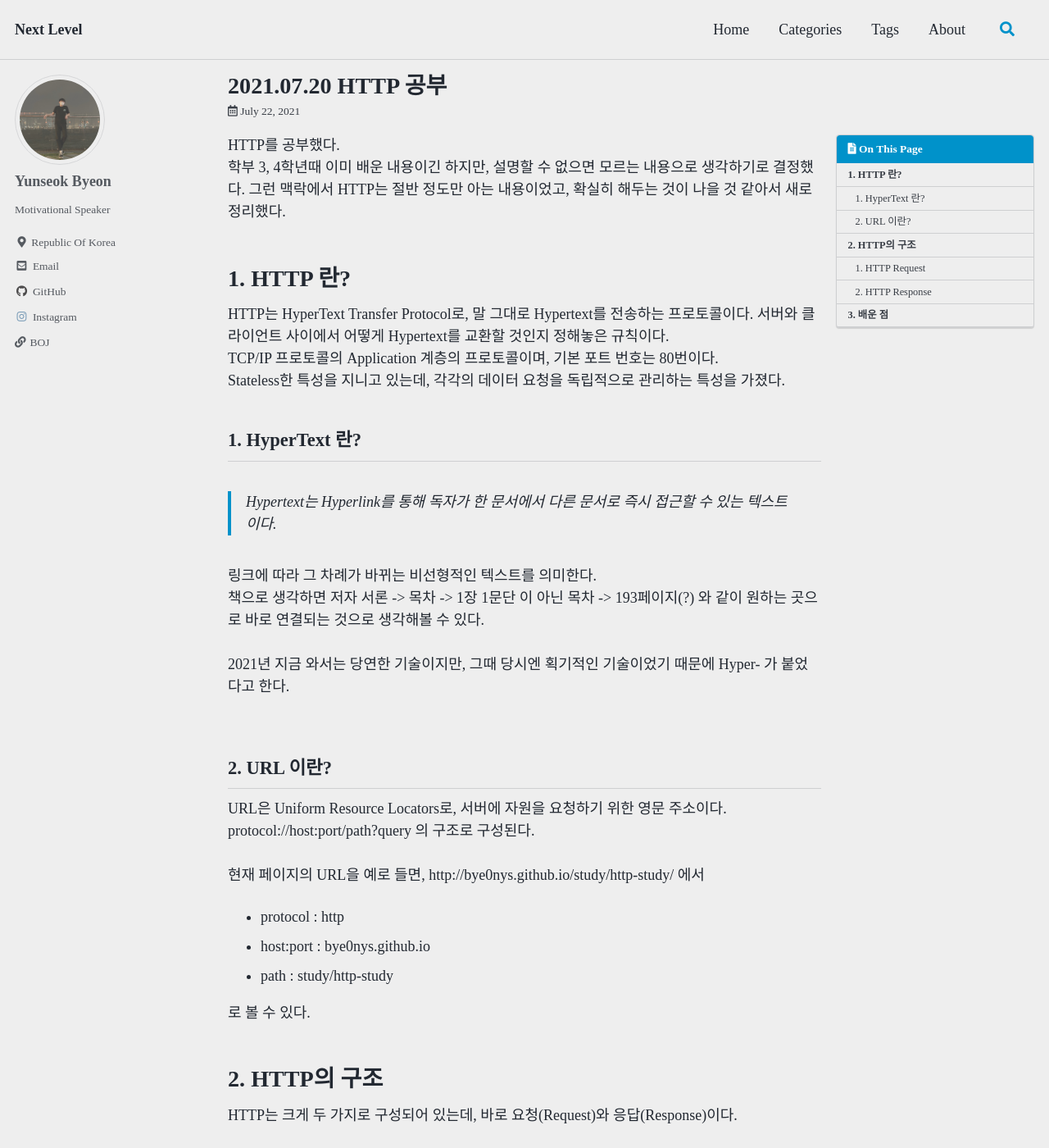
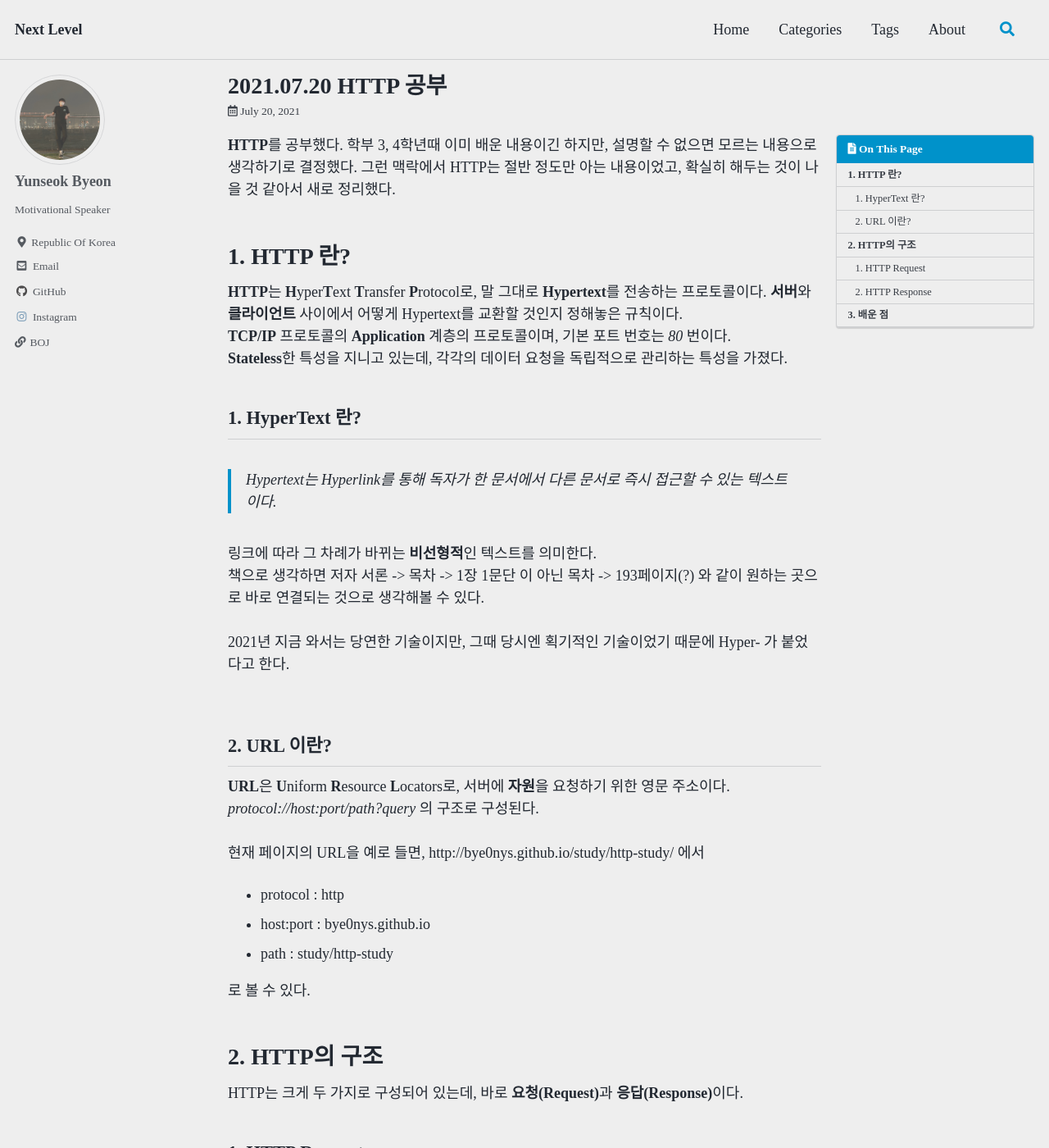
Before and after one commit to bye0nys/bye0nys.github.io, a Jekyll site: the page built from _posts/2021-07-20-http-study.md, in a window 1280 px wide and 1400 px high. Shown: the whole window at 82% size. Built offline with Jekyll 4.4.1, drawn with Linux system fonts in a browser that asks for light colours; cached includes are drawn as plain includes; some web fonts are replaced; comment, search, counter and statistics services are not loaded; some of the changed text lies outside the part shown.

Commit message:
post http-study

```diff
--- a/_posts/2021-07-20-http-study.md
+++ b/_posts/2021-07-20-http-study.md
@@ -14,28 +14,27 @@ comments: true
 toc: true
 toc_sticky: true
 
-date: 2021-07-22 14:48 +0900
-last_modified_at: 2021-07-22 14:48 +0900
+date: 2021-07-20 14:48 +0900
+last_modified_at: 2021-07-22 15:10 +0900
 ---
 
-HTTP를 공부했다.<br>
-학부 3, 4학년때 이미 배운 내용이긴 하지만, 설명할 수 없으면 모르는 내용으로 생각하기로 결정했다. 그런 맥락에서 HTTP는 절반 정도만 아는 내용이었고, 확실히 해두는 것이 나을 것 같아서 새로 정리했다.<br><br>
+<strong>HTTP</strong>를 공부했다. 학부 3, 4학년때 이미 배운 내용이긴 하지만, 설명할 수 없으면 모르는 내용으로 생각하기로 결정했다. 그런 맥락에서 HTTP는 절반 정도만 아는 내용이었고, 확실히 해두는 것이 나을 것 같아서 새로 정리했다.<br><br>
 
 # 1. HTTP 란?
-HTTP는 HyperText Transfer Protocol로, 말 그대로 Hypertext를 전송하는 프로토콜이다. 서버와 클라이언트 사이에서 어떻게 Hypertext를 교환할 것인지 정해놓은 규칙이다.<br>
-TCP/IP 프로토콜의 Application 계층의 프로토콜이며, 기본 포트 번호는 80번이다.<br>
-Stateless한 특성을 지니고 있는데, 각각의 데이터 요청을 독립적으로 관리하는 특성을 가졌다.<br>
+<strong>HTTP</strong>는 <strong>H</strong>yper<strong>T</strong>ext <strong>T</strong>ransfer <strong>P</strong>rotocol로, 말 그대로 <strong>Hypertext</strong>를 전송하는 프로토콜이다. <strong>서버</strong>와 <strong>클라이언트</strong> 사이에서 어떻게 Hypertext를 교환할 것인지 정해놓은 규칙이다.<br>
+<strong>TCP/IP</strong> 프로토콜의 <strong>Application</strong> 계층의 프로토콜이며, 기본 포트 번호는 _80_ 번이다.<br>
+<strong>Stateless</strong>한 특성을 지니고 있는데, 각각의 데이터 요청을 독립적으로 관리하는 특성을 가졌다.<br>
 
 ## 1. HyperText 란?
 > Hypertext는 Hyperlink를 통해 독자가 한 문서에서 다른 문서로 즉시 접근할 수 있는 텍스트이다.<br>
 
-링크에 따라 그 차례가 바뀌는 비선형적인 텍스트를 의미한다.<br>
+링크에 따라 그 차례가 바뀌는 <strong>비선형적</strong>인 텍스트를 의미한다.<br>
 책으로 생각하면 저자 서론 -> 목차 -> 1장 1문단 이 아닌 목차 -> 193페이지(?) 와 같이 원하는 곳으로 바로 연결되는 것으로 생각해볼 수 있다.<br><br>
 2021년 지금 와서는 당연한 기술이지만, 그때 당시엔 획기적인 기술이었기 때문에 Hyper- 가 붙었다고 한다.<br/><br/>
 
 ## 2. URL 이란?
-URL은 Uniform Resource Locators로, 서버에 자원을 요청하기 위한 영문 주소이다.<br>
-protocol://host:port/path?query 의 구조로 구성된다.<br><br>
+<strong>URL</strong>은 <strong>U</strong>niform <strong>R</strong>esource <strong>L</strong>ocators로, 서버에 <strong>자원</strong>을 요청하기 위한 영문 주소이다.<br>
+_protocol://host:port/path?query_ 의 구조로 구성된다.<br><br>
 현재 페이지의 URL을 예로 들면, http://bye0nys.github.io/study/http-study/ 에서<br>
 - protocol : http
 - host:port : bye0nys.github.io
@@ -44,11 +43,11 @@ protocol://host:port/path?query 의 구조로 구성된다.<br><br>
 로 볼 수 있다.<br><br>
 
 # 2. HTTP의 구조
-HTTP는 크게 두 가지로 구성되어 있는데, 바로 요청(Request)와 응답(Response)이다.
+HTTP는 크게 두 가지로 구성되어 있는데, 바로 <strong>요청(Request)</strong>과 <strong>응답(Response)</strong>이다.
 
 ## 1. HTTP Request
-HTTP Request는 브라우저에서 서버에 특정 동작을 요청할 떄 사용된다.<br><br>
-HTTP Request Methods를 사용하며, HTTP Verbs라고 불린다. 다음과 같은 몇 가지 Verbs들이 있다.
+<strong>HTTP Request</strong>는 <strong>브라우저</strong>에서 서버에 특정 동작을 <strong>요청</strong>할 떄 사용된다.<br><br>
+<strong>HTTP Request Methods</strong>를 사용하며, <strong>HTTP Verbs</strong>라고 불린다. 다음과 같은 몇 가지 Verbs들이 있다.
 - GET : 새로운 자원에 대한 요청
 - POST : 새로운 자원을 생성
 - PUT : 존재하는 자원 변경
@@ -57,8 +56,8 @@ HTTP Request Methods를 사용하며, HTTP Verbs라고 불린다. 다음과 같
 - OPTIONS : 서버의 옵션
 
 ## 2. HTTP Response
-HTTP Response는 서버에서 설정해준 응답 정보로, 브라우저에게 응답해주는 정보이다.<br><br>
-HTTP Status Code를 사용하며, 다음과 같은 몇 가지 Code들이 있다.
+<strong>HTTP Response</strong>는 <strong>서버</strong>에서 설정해준 <strong>응답</strong> 정보로, 브라우저에게 응답해주는 정보이다.<br><br>
+<strong>HTTP Status Code</strong>를 사용하며, 다음과 같은 몇 가지 Code들이 있다.
 1. 2xx : 성공
    - 200 : GET 요청 성공
    - 204 : No Content
```
Also changed, not shown: other parts of _posts/2021-07-20-http-study.md (+2 -2 lines).
